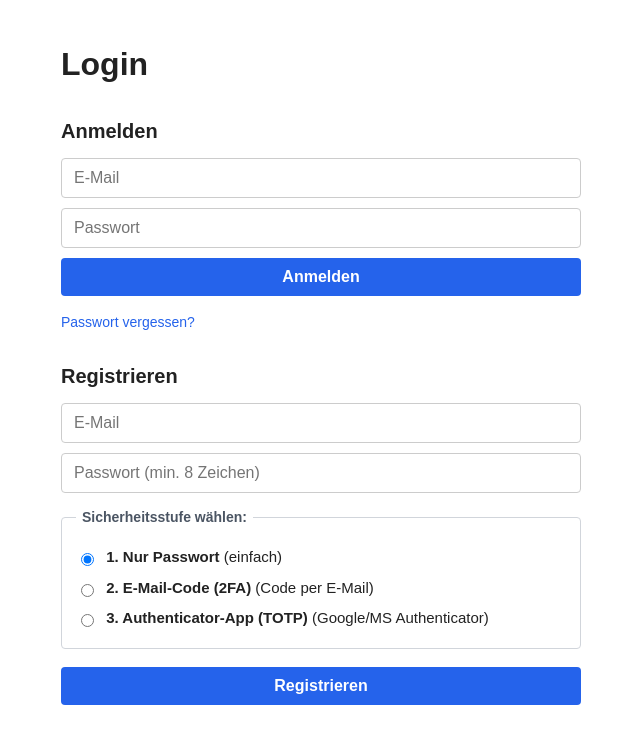
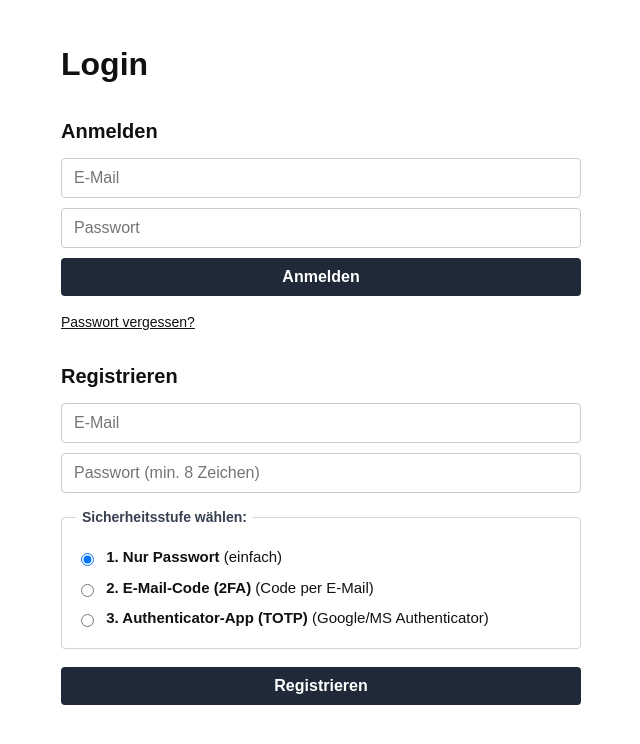
Before and after one commit to hochimihn70/gruber_login, a FastAPI app: page / in a window 1280 px wide. Shown: the top 744 px of the page, without its empty margins (319-959 px from the left). Run offline with FastAPI, Linux system fonts and the light colour scheme.

Commit message:
Remove blue colors, switch to neutral theme, and update asset versions

```diff
--- a/app.py
+++ b/app.py
@@ -127,7 +127,7 @@ def send_otp_email(to_email: str, otp_code: str, purpose: str = "2fa"):
     <div style="font-family: Arial, sans-serif; max-width: 480px; margin: 0 auto; padding: 20px; border: 1px solid #e0e0e0; border-radius: 8px;">
       <h2 style="color: #333;">{title}</h2>
       <p>Gib den folgenden 6-stelligen Code ein:</p>
-      <div style="font-size: 32px; font-weight: bold; letter-spacing: 6px; color: #2563eb; background: #f0f4ff; padding: 15px; text-align: center; border-radius: 6px; margin: 20px 0;">
+      <div style="font-size: 32px; font-weight: bold; letter-spacing: 6px; color: #111827; background: #f3f4f6; padding: 15px; text-align: center; border-radius: 6px; margin: 20px 0;">
         {otp_code}
       </div>
       <p style="color: #666; font-size: 14px;">Dieser Code ist 10 Minuten lang gültig.</p>
--- a/static/style.css
+++ b/static/style.css
@@ -1,25 +1,25 @@
-body { max-width: 520px; margin: 40px auto; padding: 0 20px; font: 16px Arial, sans-serif; color: #222; line-height: 1.5; }
+body { max-width: 520px; margin: 40px auto; padding: 0 20px; font: 16px Arial, sans-serif; color: #111; line-height: 1.5; }
 h1 { margin-bottom: 8px; }
 h2 { margin-top: 28px; margin-bottom: 12px; font-size: 20px; }
 form { display: grid; gap: 10px; margin-bottom: 16px; }
 input, button { padding: 10px 12px; font-size: 16px; border: 1px solid #ccc; border-radius: 4px; box-sizing: border-box; width: 100%; }
-button { cursor: pointer; background: #2563eb; color: #fff; border: none; font-weight: bold; }
-button:hover { background: #1d4ed8; }
-button.secondary { background: #f3f4f6; color: #374151; border: 1px solid #d1d5db; font-weight: normal; margin-top: 4px; }
+button { cursor: pointer; background: #1f2937; color: #fff; border: none; font-weight: bold; }
+button:hover { background: #374151; }
+button.secondary { background: #f3f4f6; color: #1f2937; border: 1px solid #d1d5db; font-weight: normal; margin-top: 4px; }
 button.secondary:hover { background: #e5e7eb; }
 fieldset.auth-options { border: 1px solid #d1d5db; border-radius: 4px; padding: 10px 14px; margin: 4px 0 8px 0; }
-fieldset.auth-options legend { font-size: 14px; font-weight: bold; color: #4b5563; padding: 0 6px; }
+fieldset.auth-options legend { font-size: 14px; font-weight: bold; color: #374151; padding: 0 6px; }
 fieldset.auth-options label { display: block; margin: 8px 0; font-size: 15px; cursor: pointer; }
 fieldset.auth-options input[type="radio"] { width: auto; margin-right: 8px; vertical-align: middle; }
 #totp-qr-container { display: flex; justify-content: center; margin: 20px 0; }
 #totp-qr-container svg { max-width: 220px; height: auto; border: 1px solid #e5e7eb; border-radius: 6px; padding: 10px; }
-#totp-secret-key { font-family: monospace; font-size: 18px; letter-spacing: 2px; color: #2563eb; word-break: break-all; }
+#totp-secret-key { font-family: monospace; font-size: 18px; letter-spacing: 2px; color: #111; background: #f3f4f6; padding: 4px 8px; border-radius: 4px; word-break: break-all; }
 .user-card { background: #f9fafb; border: 1px solid #e5e7eb; border-radius: 6px; padding: 16px; margin: 20px 0; }
 .user-card h2 { margin-top: 0; }
 .user-card p { margin: 8px 0; }
-.small { font-size: 14px; color: #6b7280; }
-a { color: #2563eb; text-decoration: none; }
-a:hover { text-decoration: underline; }
+.small { font-size: 14px; color: #4b5563; }
+a { color: #111; text-decoration: underline; }
+a:hover { color: #4b5563; }
 #status { min-height: 24px; font-weight: bold; margin-top: 16px; }
 .ok { color: #15803d; }
 .error { color: #b91c1c; }
--- a/templates/index.html
+++ b/templates/index.html
@@ -4,7 +4,7 @@
   <meta charset="utf-8">
   <meta name="viewport" content="width=device-width, initial-scale=1">
   <title>Login & Auth Demo</title>
-  <link rel="stylesheet" href="/static/style.css?v=2">
+  <link rel="stylesheet" href="/static/style.css?v=3">
 </head>
 <body>
   <main>
@@ -99,6 +99,6 @@
     <p id="status" role="alert"></p>
   </main>
 
-  <script src="/static/app.js?v=2"></script>
+  <script src="/static/app.js?v=3"></script>
 </body>
 </html>
--- a/templates/welcome.html
+++ b/templates/welcome.html
@@ -4,7 +4,7 @@
   <meta charset="utf-8">
   <meta name="viewport" content="width=device-width, initial-scale=1">
   <title>Willkommen - Geschützter Bereich</title>
-  <link rel="stylesheet" href="/static/style.css">
+  <link rel="stylesheet" href="/static/style.css?v=3">
 </head>
 <body>
   <main>
```
